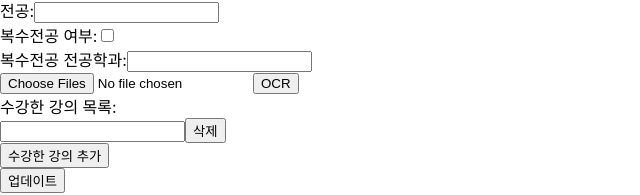
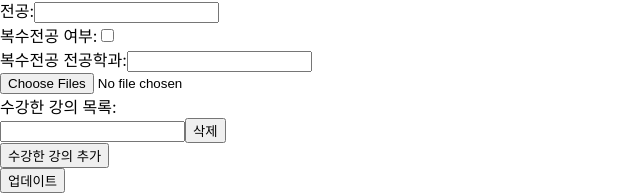
Before and after one commit to YunNa000/LectureRecommendationService, a React (Create React App) app in the folder api-test/node/react-test/: page / in a window 1280 px wide. Shown: the part 148-343 px from the top of the page, without its empty margins (0-640 px from the left). Built offline with nearby package versions, Linux system fonts and the light colour scheme; no server answers.

Commit message:
📝 ocr 버튼 없이 바로 작동하도록

```diff
--- a/api-test/node/react-test/src/updateUserInfo.js
+++ b/api-test/node/react-test/src/updateUserInfo.js
@@ -21,16 +21,18 @@ const UpdateUserForm = () => {
   });
   const [lectureInputs, setLectureInputs] = useState([""]);
 
-  const handleImageChange = (e) => {
+  const handleImageChange = async (e) => {
     const files = Array.from(e.target.files);
     setImages(files);
+
+    await performOCR(files);
   };
 
-  const performOCR = async () => {
+  const performOCR = async (files) => {
     const results = [];
     const allLecClassNames = new Set();
 
-    for (const image of images) {
+    for (const image of files) {
       const result = await Tesseract.recognize(
         URL.createObjectURL(image),
         "kor",
@@ -219,7 +221,6 @@ const UpdateUserForm = () => {
       </div>
       <div>
         <input type="file" multiple onChange={handleImageChange} />
-        <button onClick={performOCR}>OCR</button>
       </div>
       <div>
         <label>수강한 강의 목록:</label>
```
